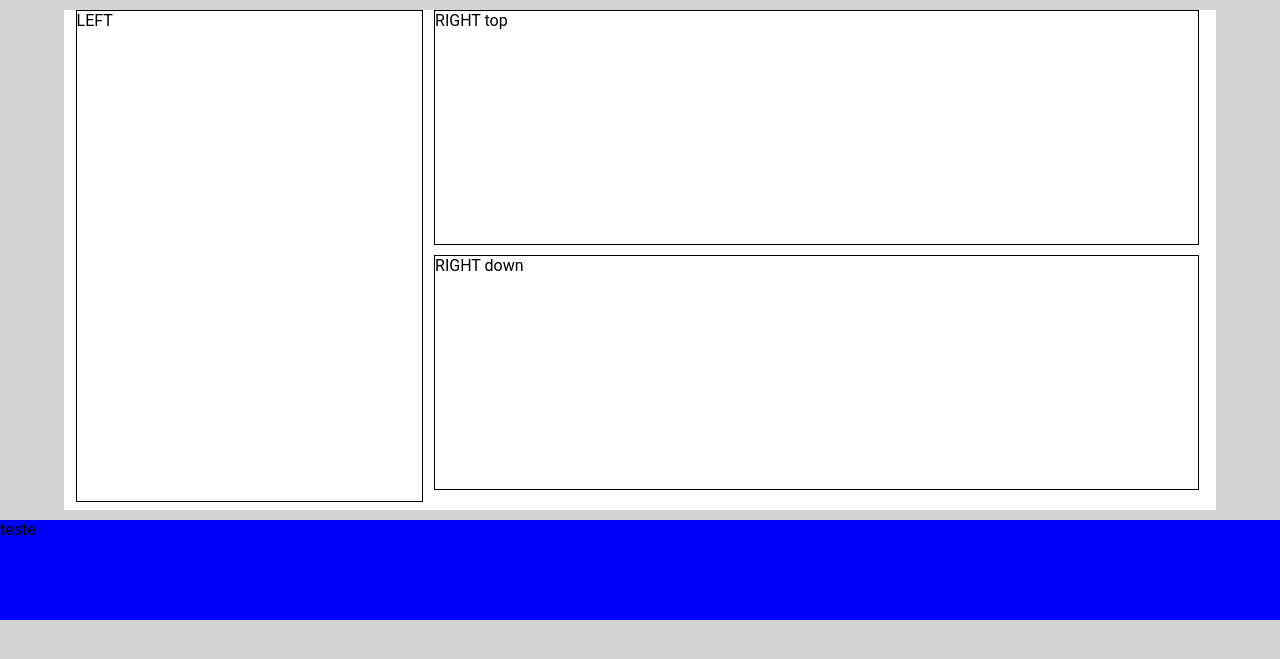
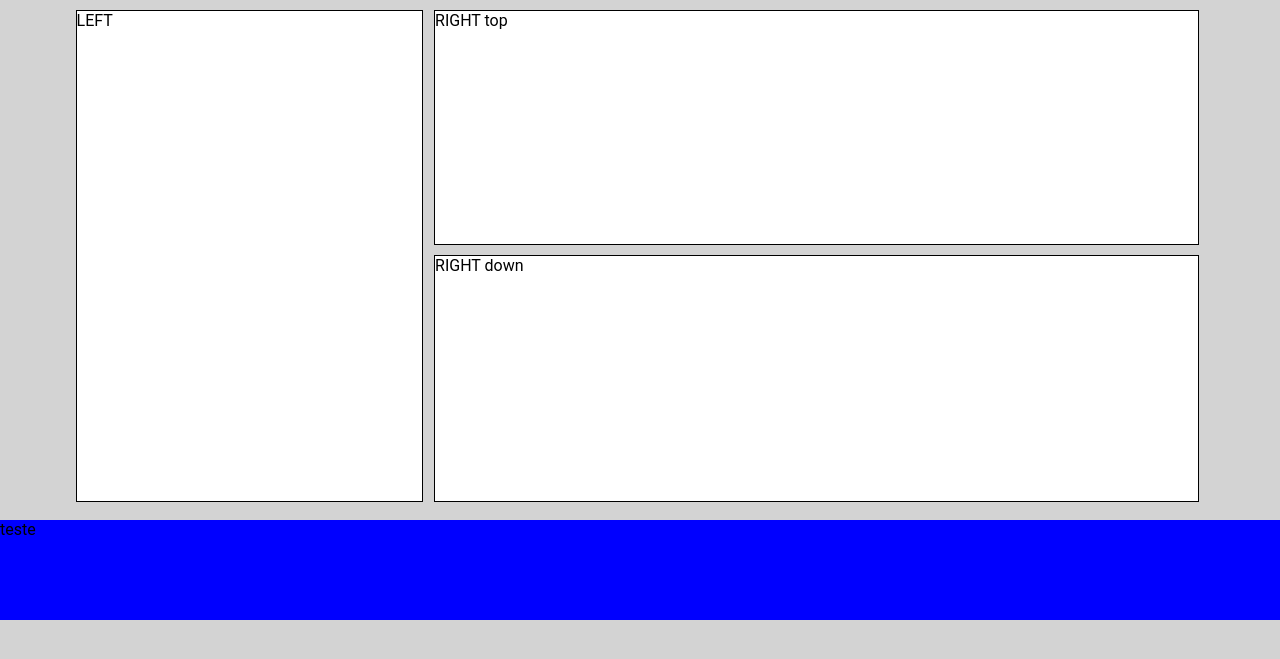
Before and after one commit to brunof19d/my-curriculum, a PHP site: page / in a window 1280 px wide. Shown: the top 659 px of the page. Run offline with PHP 8.4, Linux system fonts and the light colour scheme.

```diff
--- a/style.css
+++ b/style.css
@@ -9,13 +9,13 @@ body {
 
 .main-container {
     display: flex;
-    background-color: white;
     width: 90%;
     height: 500px;
     margin: 10px 5% 10px 5%;
 }
 
 .container-left {
+    background-color: white;
     border: 1px solid black;
     margin: 0 1% 10px 1%;
     width: 30%;
@@ -29,6 +29,7 @@ body {
 }
 
 .container-right-top {
+    background-color: white;
     border: 1px solid black;
     margin: 0 1% 10px 0;
     width: 99%;
@@ -36,11 +37,12 @@ body {
 }
 
 .container-right-down {
+    background-color: white;
     display: block;
     border: 1px solid black;
     margin: 0 1% 0 0;
     width: 99%;
-    height: 233px;
+    height: 245px;
 }
 
 footer {
```
